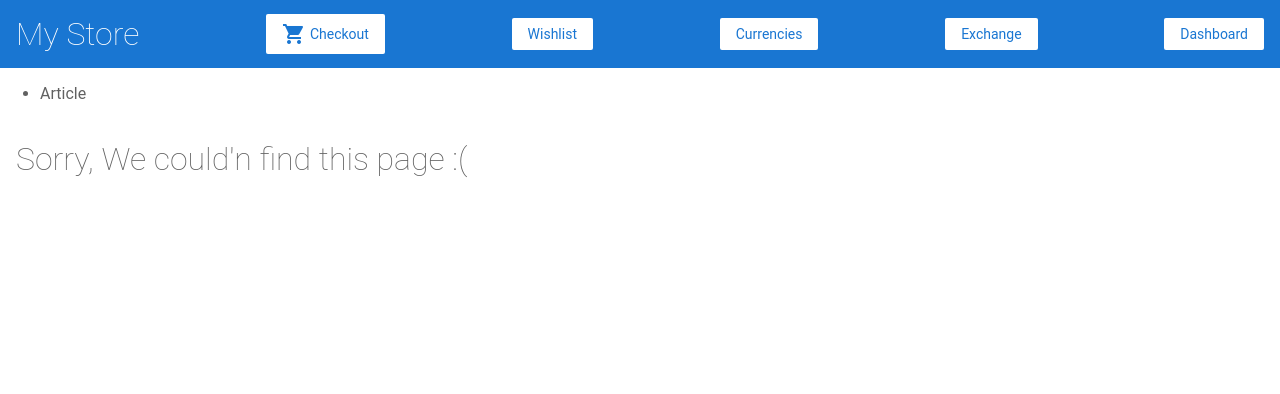
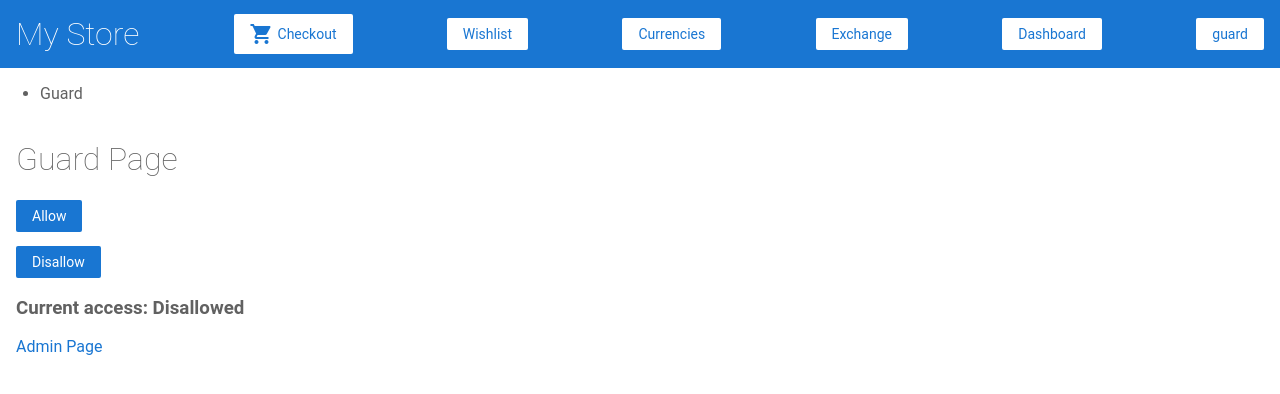
Before and after one commit to MariamTsotsolashvili/Angular-tutorial-first, an Angular app: page /guard in a window 1280 px wide. Before the commit this address led to /error. Shown: the top 394 px of the page. Built offline with nearby package versions, Linux system fonts and the light colour scheme.

Commit message:
feat(24-routing-part3): Finish tutorial - 3

```diff
--- /dev/null
+++ b/src/app/admin.guard.ts
@@ -0,0 +1,21 @@
+import { Injectable } from '@angular/core';
+import { CanActivate, ActivatedRouteSnapshot, RouterStateSnapshot, UrlTree } from '@angular/router';
+import { Observable } from 'rxjs';
+import { AuthService } from './auth.service';
+
+@Injectable({
+  providedIn: 'root'
+})
+export class AdminGuard implements CanActivate {
+
+  constructor(private authService: AuthService) {
+
+  }
+
+  canActivate(
+    next: ActivatedRouteSnapshot,
+    state: RouterStateSnapshot): Observable<boolean | UrlTree> | Promise<boolean | UrlTree> | boolean | UrlTree {
+    return this.authService.isEnabled();
+  }
+
+}
--- /dev/null
+++ b/src/app/admin/admin.component.html
@@ -0,0 +1 @@
+<p>admin works!</p>
--- /dev/null
+++ b/src/app/admin/admin.component.ts
@@ -0,0 +1,15 @@
+import { Component, OnInit } from '@angular/core';
+
+@Component({
+  selector: 'app-admin',
+  templateUrl: './admin.component.html',
+  styleUrls: ['./admin.component.scss']
+})
+export class AdminComponent implements OnInit {
+
+  constructor() { }
+
+  ngOnInit() {
+  }
+
+}
--- /dev/null
+++ b/src/app/auth.service.ts
@@ -0,0 +1,22 @@
+import { Injectable } from '@angular/core';
+
+@Injectable({
+  providedIn: 'root'
+})
+export class AuthService {
+
+  private access = false;
+
+  constructor() { }
+
+  isEnabled() {
+    return this.access;
+  }
+
+  disallow() {
+    this.access = false;
+  }
+  allow() {
+    this.access = true;
+  }
+}
--- /dev/null
+++ b/src/app/guard/guard.component.html
@@ -0,0 +1,15 @@
+<h1>Guard Page</h1>
+
+<p>
+    <button (click)="allow()">Allow</button>
+</p>
+
+<p>
+    <button (click)="disallow()">Disallow</button>
+</p>
+
+<h3>
+    Current access: {{access ? 'Allowed' : 'Disallowed'}}
+</h3>
+
+<a routerLink="/admin">Admin Page</a>
--- /dev/null
+++ b/src/app/guard/guard.component.ts
@@ -0,0 +1,27 @@
+import { Component, OnInit } from '@angular/core';
+import { AuthService } from '../auth.service';
+
+@Component({
+  selector: 'app-guard',
+  templateUrl: './guard.component.html',
+  styleUrls: ['./guard.component.scss']
+})
+export class GuardComponent implements OnInit {
+
+  constructor(private authService: AuthService) { }
+
+  ngOnInit() {
+  }
+
+  allow() {
+    this.authService.allow();
+  }
+  disallow() {
+    this.authService.disallow();
+  }
+
+  get access() {
+    return this.authService.isEnabled();
+  }
+
+}
--- a/src/app/top-bar/top-bar.component.html
+++ b/src/app/top-bar/top-bar.component.html
@@ -23,3 +23,7 @@
 <a [routerLink]="['/dashboard']" class="button fancy-button">
     Dashboard
 </a>
+
+<a [routerLink]="['/guard']" class="button fancy-button">
+    guard
+</a>
```
Also changed, not shown: src/app/app.module.ts (+8 -1 lines), src/app/admin/admin.component.scss (added), src/app/guard/guard.component.scss (added).
